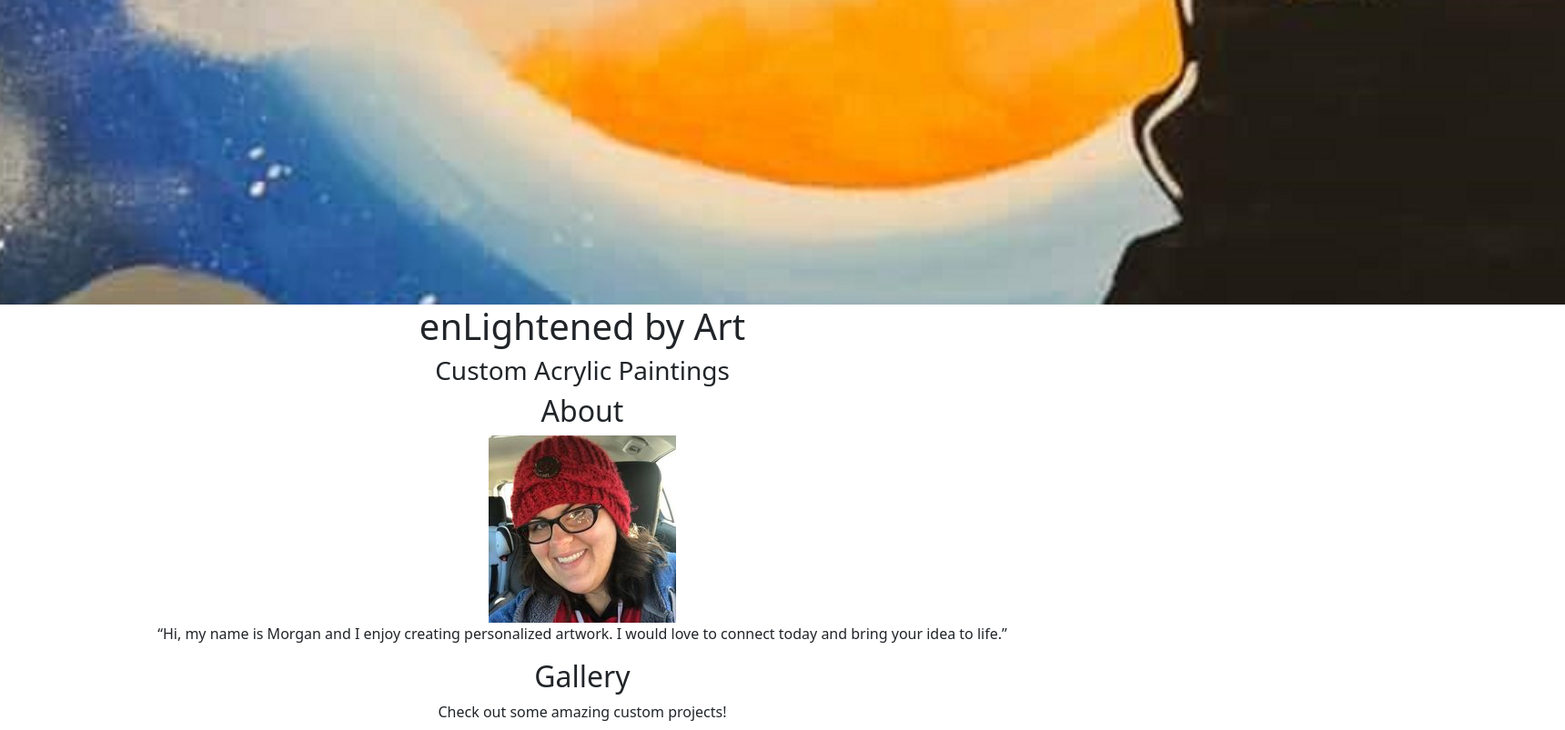
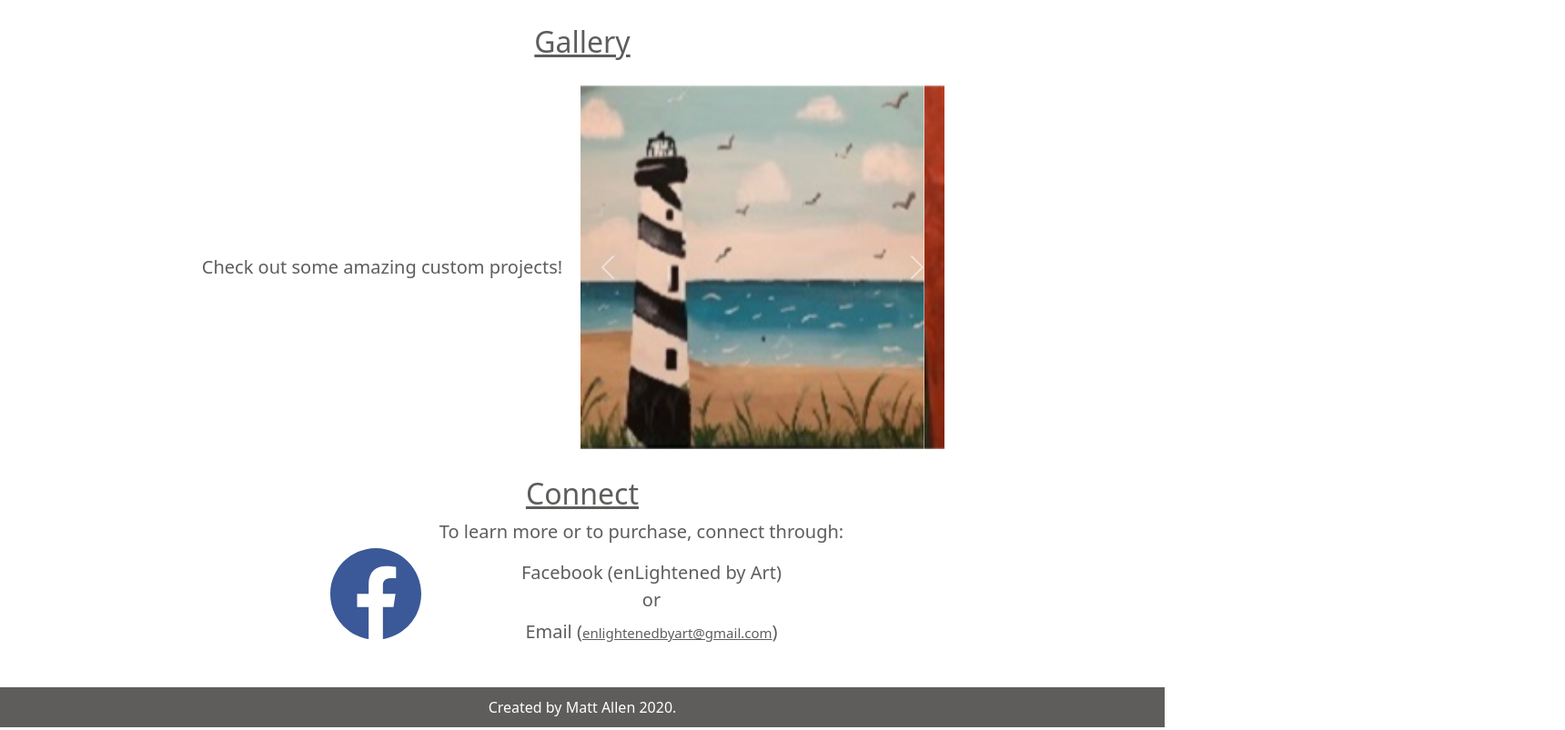
Before and after one commit to mallen13/enlightened-by-art, a plain HTML site: page index.html in a window 1280 px wide. Shown: the part 1105-1908 px from the top of the page at 91% size, 1720 px wide, since content can reach past the window. Drawn offline with nearby package versions, Linux system fonts and the light colour scheme.

Commit message:
Add files via upload

```diff
--- a/style.css
+++ b/style.css
@@ -1,51 +1,213 @@
-body{
-    background-color: #79C15E;
-    display: flex;
-    flex-direction: column;
-    justify-content: center;
-    margin: 0;
-    padding: 0;
-    align-items: center;
-    text-align: center;
+body p{
+ 	margin: 0px;
+ 	text-align: center;
+ }
+body h1{
+ 	font-size: 2.25rem;
+ }
+body h2{
+	color: #5E5D5C;
+	text-decoration: underline;
+}
+body p{
+    font-size: 18px;
+    color: #5E5D5C;
+}
+body ul{
+	font-size: 17px;
 }
 
-h1{
-    margin: 10px 0 0 0;
+.flex{
+ 	display: flex;
+ 	flex-direction: column;
+ 	justify-content: center;
+ 	align-items: center;
 }
-input{
-   margin: 5px;
-   font-size: 16px;
+.flex-row{
+	flex-direction: row;
 }
 
-input:focus{
-    outline: none;
+
+/*Header Section*/
+header{
+ 	height: 100vh;
+ 	background-image: url("images/background.jpg");
+ 	background-size: 100% 100%;
+ 	color: #FFFFFF;
+ 	text-shadow: 2px 2px #000000;
+}
+header h3{
+	color: #FFFFFF;
+    text-decoration: none;
+
+}
+header img{
+	width: 300px;
+	height: 300px;
+	margin: 20px;
+	border: 2px solid white;
+	margin-bottom: 50px;
+}
+.headerText{
+	background-image: url("images/blackSquare.png");
+	padding: 0px 10px 0px 10px;
+	text-align: center;
+	border-radius: 10px;
 }
 
-button{
-    background-color: white;
-    height: 30px;
+
+/*About Section*/
+.about{
+	padding: 30px 30px 0px 30px;
+}
+.about img{
+	border-radius: 50%;
+	width: 175px;
+	margin: 10px;
 
 }
 
-button:focus{
-    outline: 1px solid white;
+/*Image Gallery*/
+.image_gallery{
+	padding: 30px 30px 0px 30px;
+}
+.carousel{
+	width: 300px;
+	margin: 20px;
+}
 
+/*Connect Section*/
+.connect{
+	padding: 10px 20px 20px 20px;
+}
+ul{
+	padding: 10px;
+}
+ul li{
+	padding: 5px  5px 0px 5px;
+	color: #5E5D5C;
+	list-style-position: inside;
+}
+
+.connect a, .connect a:hover{
+	color: #5E5D5C;
+	font-size: 15px;
 }
 
 svg{
-    background-color: white;
-    border: 2px solid black;
-    height: 300px;
-    width: 300px;
-    margin: 5px;
-
+  margin: 10px;
 }
 
-#wordDisplay{
-    font-size: 25px;
-    margin: 20px;
+/*Footer*/
+footer{
+	background-color: #5E5D5C;
+	color: #FFFFFF;
+	text-decoration: none;
+	padding: 10px 30px 10px 30px;
+}
+footer p{
+	font-size: 14px;
+	color: #FFFFFF;
 }
 
-.invisible{
-    display: none;
+/*Media Queries*/
+
+/*Phone Landscape*/
+@media only screen and (min-width: 568px) {
+
+	.header{
+       flex-direction: row-reverse;
+    }
 }
+
+/*Tablet*/
+@media only screen and (min-width: 768px) {
+
+	.header{
+       flex-direction: row-reverse;
+    }
+    .header img{
+    	width: 400px;
+    }
+    .about img{
+    	width: 200px;
+    }
+    .aboutContent{
+    	flex-direction: row;
+
+    }
+    .aboutContent p{
+    	text-align: left;
+    }
+    .galleryContent{
+    	flex-direction: row;
+    }
+    .carousel{
+    	width: 350px;
+    }
+    .connectContent{
+    	flex-direction: row;
+    }
+    .connectText{
+    	flex-direction: column;
+    	text-align: center;
+    }
+    .connectText ul{
+    	list-style-type: none;
+    }
+    svg{
+    	margin-right: 20px;
+    }
+}
+
+/*Computer*/
+@media only screen and (min-width: 992px) {
+    body h1{
+	 	font-size: 3.5rem;
+
+	 }
+	body p{
+	    font-size: 20px;
+	}
+	body ul{
+		font-size: 20px;
+	}
+
+	footer p{
+		font-size: 16px;
+	}
+	.header{
+       flex-direction: row-reverse;
+    }
+    .header img{
+    	width: 500px
+    }
+    .about img{
+    	width: 225px;
+    }
+    .aboutContent{
+    	flex-direction: row;
+    	max-width: 900px;
+    }
+    .aboutContent p{
+    	text-align: left;
+    }
+    .galleryContent{
+    	flex-direction: row;
+    }
+    .carousel{
+    	width: 400px;
+    }
+    .connectContent{
+    	flex-direction: row;
+    }
+    .connectText{
+    	flex-direction: column;
+    	text-align: center;
+    }
+    .connectText ul{
+    	list-style-type: none;
+    }
+    svg{
+    	margin-right: 20px;
+    }
```
